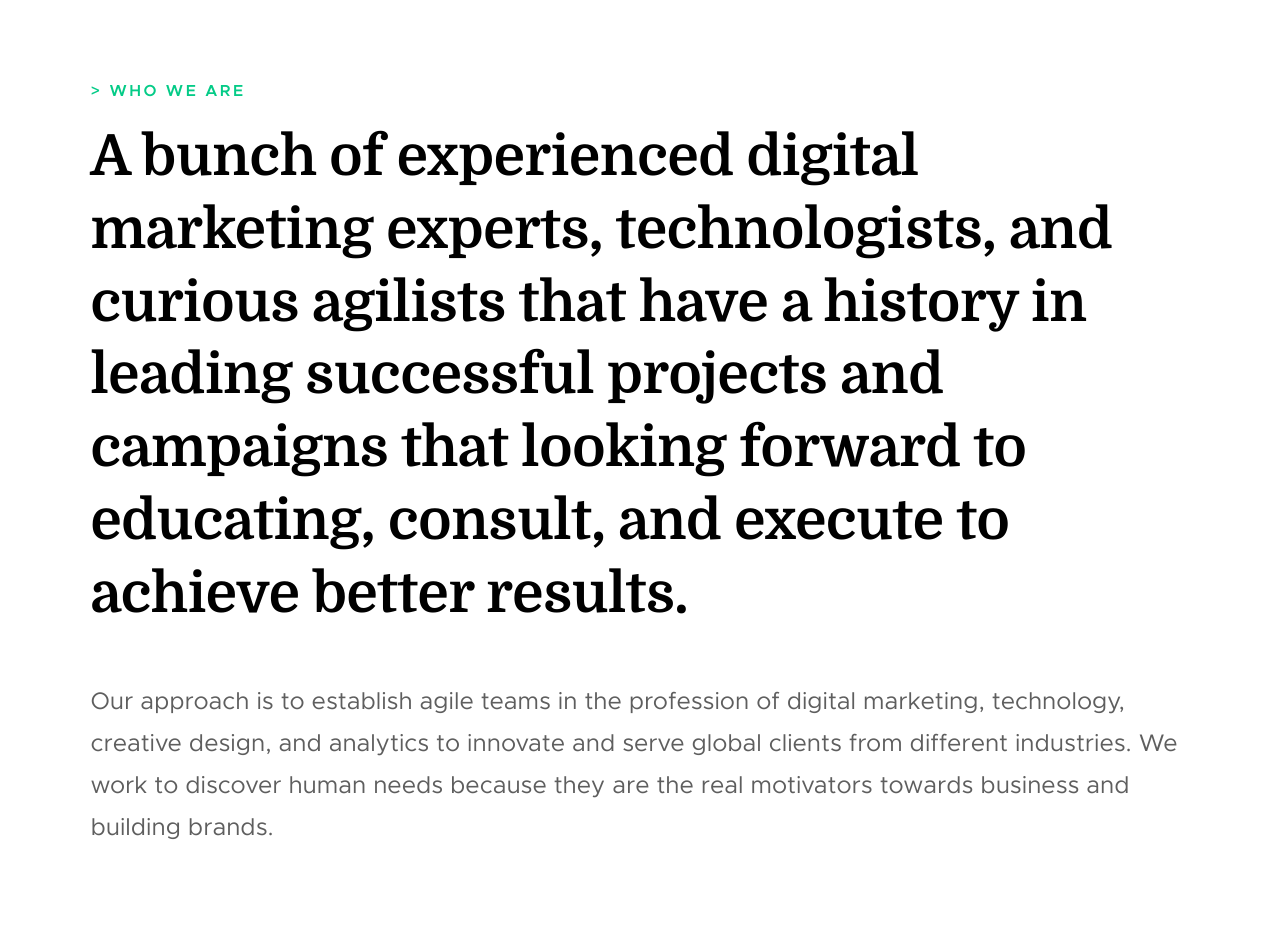
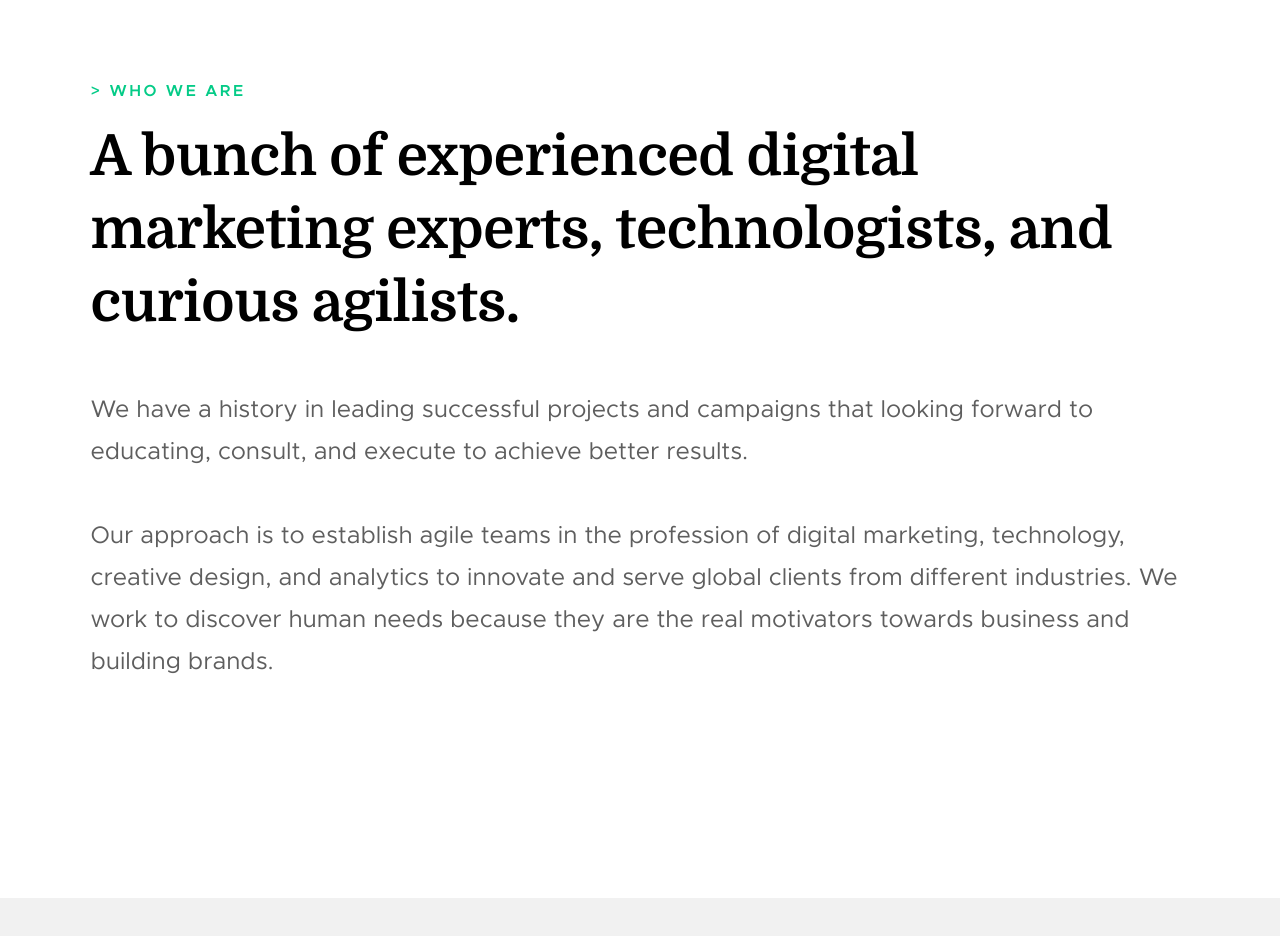
Before and after one commit to izada/onlispear, a plain HTML site: page index.html in a window 1280 px wide. Shown: the part 900-1836 px from the top of the page. Drawn offline with Linux system fonts and the light colour scheme; files whose address does not match are found by name.

Commit message:
Update index.html

```diff
--- a/index.html
+++ b/index.html
@@ -132,13 +132,15 @@
     		<div class="row section-header" data-aos="fade-up">
     			<div class="col-full">
     				<h3 class="subhead">Who We Are</h3>
-    				<h1 class="display-1">A bunch of experienced digital marketing experts, technologists, and curious agilists that have a history in leading successful projects and campaigns that looking forward to educating, consult, and execute to achieve better results.</h1>
+    				<h1 class="display-1">A bunch of experienced digital marketing experts, technologists, and curious agilists.</h1>
     			</div>
     		</div> <!-- end section-header -->
 
     		<div class="row" data-aos="fade-up">
     			<div class="col-full">
     				<p class="lead">
+                        We have a history in leading successful projects and campaigns that looking forward to educating, consult, and execute to achieve better results.
+                        <br><br>
                         Our approach is to establish agile teams in the profession of digital marketing, technology, creative design, and analytics to innovate and serve global clients from different industries. We work to discover human needs because they are the real motivators towards business and building brands.
                     </p>
                 </div>
```
